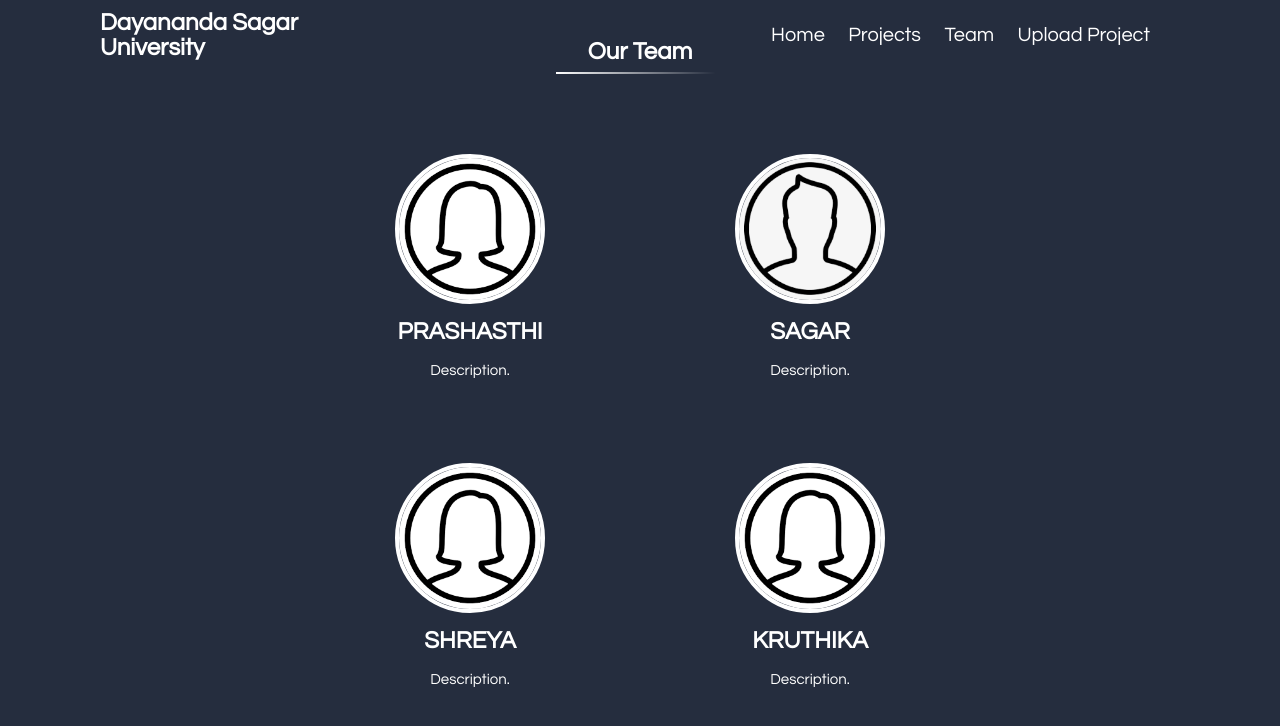
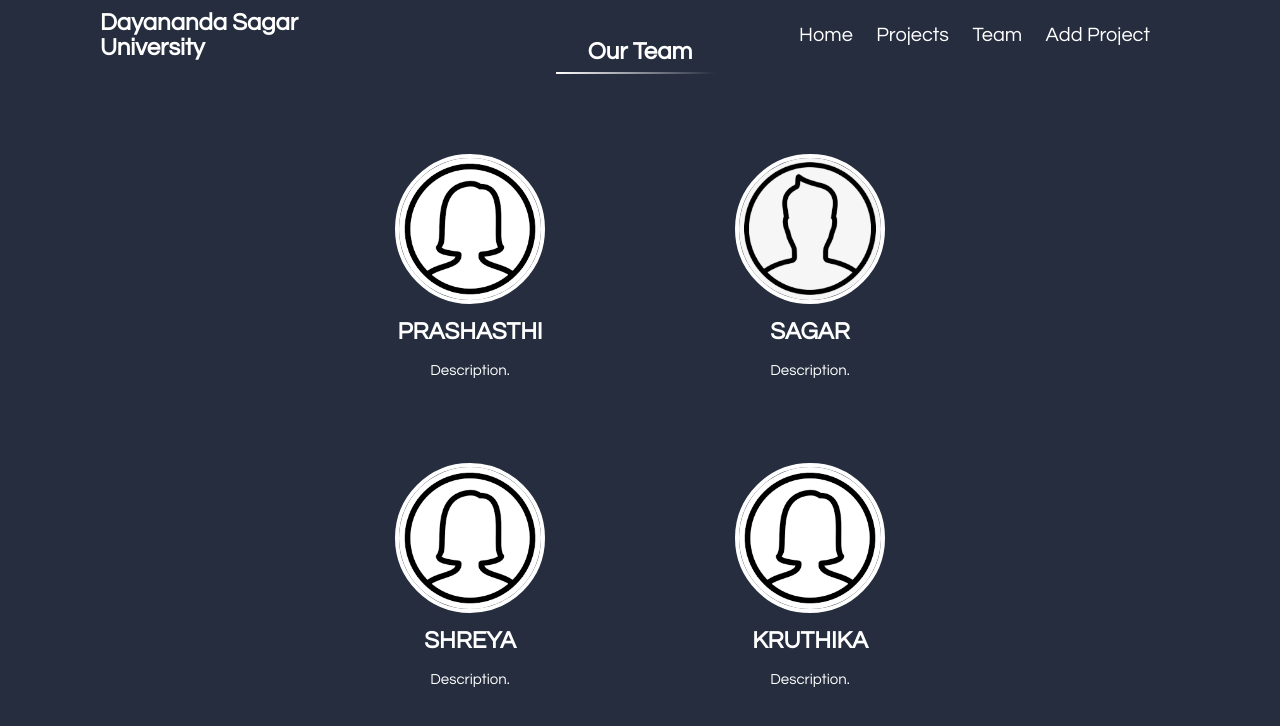
Before and after one commit to shreya121-pi/dsu_project_website, a plain HTML site: page team.html in a window 1280 px wide. Drawn offline with Linux system fonts and the light colour scheme.

Commit message:
Update team.html

```diff
--- a/team.html
+++ b/team.html
@@ -19,7 +19,7 @@
           <li><a href="index.html">Home</a></li>
           <li><a href="project_main.html">Projects</a></li>
           <li><a href="team.html">Team</a></li>
-	  <li><a href="index.html">Upload Project</a></li>
+	  <li><a href="index.html">Add Project</a></li>
         </ul>
       </nav>
     </header>
```
